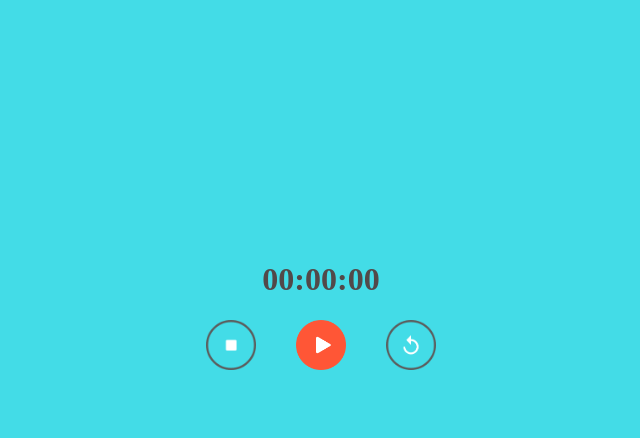
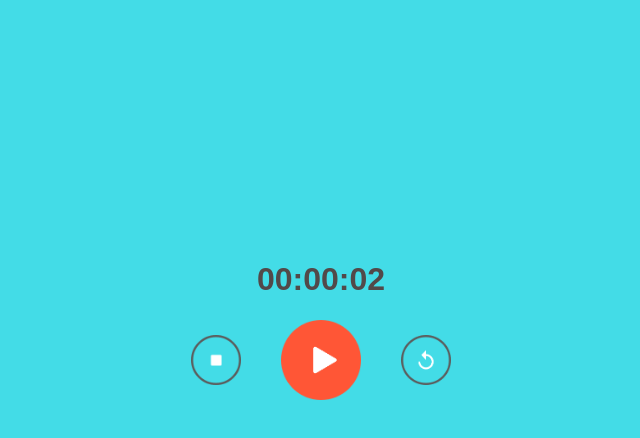
Before and after one commit to ResiduosCodeur/Stopwatch1, a plain HTML site: page index.html in a window 1280 px wide. Both pictures are taken after a click on the picture 640 px from the left and 344 px from the top of the page. Shown: the whole page, without its empty margins (319-959 px from the left). Drawn offline with Linux system fonts and the light colour scheme.

Commit message:
final commit

```diff
--- a/index.html
+++ b/index.html
@@ -9,15 +9,61 @@
 
     <body>
         <div class="stopwatch">
-            <h1>
+            <h1 id="displayTime">
                 00:00:00
             </h1>
             <div class="buttons">
-                <img src="images/stop.png">
-                <img src = "images/start.png">
-                <img src = "images/reset.png">
+                <img src="images/stop.png" onclick = "watchstop()">
+                <img src = "images/start.png" onclick = "watchstart()">
+                <img src = "images/reset.png" onclick = "watchreset()">
             </div>
         </div>
+
+        <script>
+
+            let [seconds, minutes, hours] = [0,0,0];
+            let displayTime = document.getElementById("displayTime");
+            let timer=null;
+
+            function stopwatch() {
+                seconds++;
+
+                if (seconds==60) {
+                    seconds = 0;
+                    minutes++;
+
+                    if (minutes==60) {
+                        hours++;
+                        minutes=0;
+                    }
+                }
+
+                let h = hours<10?"0" + hours : hours;
+                let m = minutes<10?"0" + minutes : minutes;
+                let s = seconds<10?"0" + seconds : seconds;
+                displayTime.innerHTML = h + ":" + m + ":" + s;
+            }
+
+
+
+            function watchstart() {
+                if (timer!== null) {
+                    clearInterval(timer);
+                }
+                timer = setInterval(stopwatch,1000);
+            }
+
+            function watchstop() {
+                clearInterval(timer);
+            }
+            function watchreset() {
+                clearInterval(timer);
+                [seconds, minutes, hours] = [0,0,0];
+                displayTime.innerHTML = "00:00:00";
+            }
+
+        </script>
+
 
     </body>
 
--- a/styles.css
+++ b/styles.css
@@ -1,5 +1,6 @@
 body {
     background: rgb(67, 220, 231);
+    font-family: Arial, Helvetica, sans-serif;
 }
 
 .stopwatch {
@@ -28,3 +29,7 @@ body {
     margin: 0 20px;
     cursor: pointer;
 }
+
+.buttons img:nth-child(2) {
+    width: 80px;
+}
```
